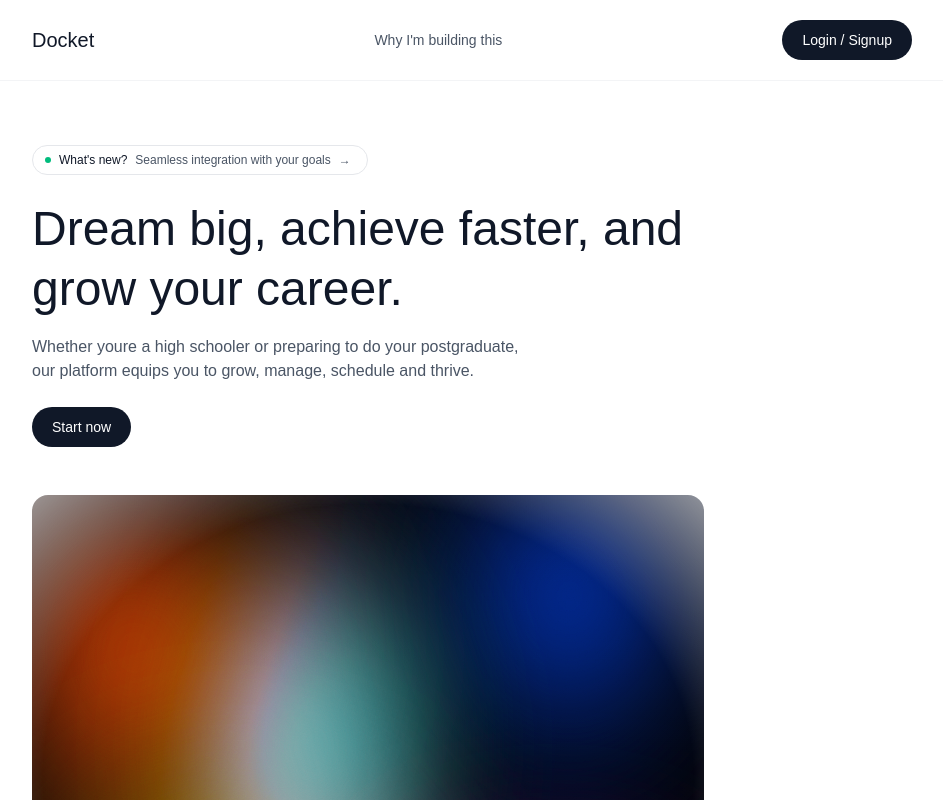
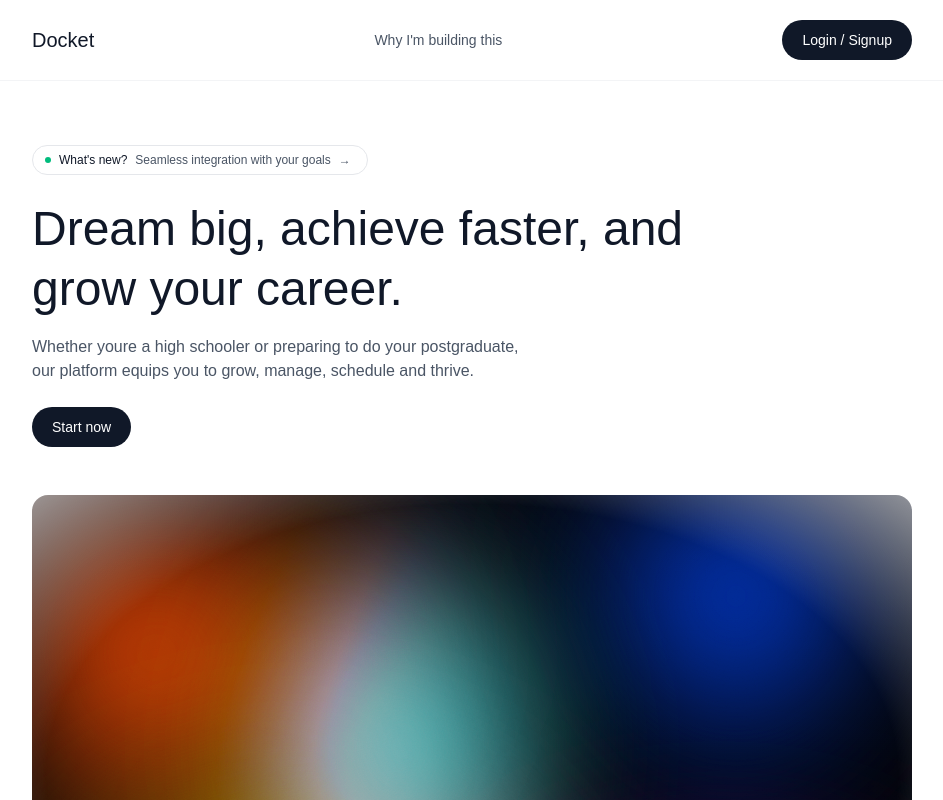
Before and after one commit to SukhdevThukral/docket, a Next.js app: page / in a window 1280 px wide. Shown: the top 800 px of the page, without its empty margins (168-1111 px from the left). Built offline with nearby package versions, Linux system fonts and the light colour scheme.

Commit message:
refactor: adjust layout and spacing in Hero component
- Add bottom padding to the hero section
- Move gradient container out of the text content wrapper

```diff
--- a/app/Hero.tsx
+++ b/app/Hero.tsx
@@ -3,7 +3,7 @@ import GradientLandscape from "./GradientLandscape";
 export default function Hero(){
     return(
         <div className="bg-white">
-            <section className="relative w-full px-6 sm:px-12 md:px-24 lg:px-50 pt-16">
+            <section className="relative w-full px-6 sm:px-12 md:px-24 lg:px-50 pt-16 pb-20">
                 <div className="max-w-2xl">
                     <div className="inline-flex items-center gap-2 border border-gray-200 rounded-full pl-3 pr-4 py-1.5 text-xs text-gray-600">
                         <span className="w-1.5 h-1.5 rounded-full bg-emerald-500"/>
@@ -26,6 +26,7 @@ export default function Hero(){
                             Start now
                         </a>
                     </div>
+                </div>
                 <div className="mt-12 w-full max-w-10xl rounded-2xl"
                     style={{
                         maskImage: "radial-gradient(ellipse 88% 88% at 50% 50%, black 55%, transparent 100%)",
@@ -33,7 +34,6 @@ export default function Hero(){
                     }}>
                     <GradientLandscape/>
                 </div>
-                </div>
             </section>
         </div>
     );
```
Lines whose indentation alone changed are shown as unchanged.
